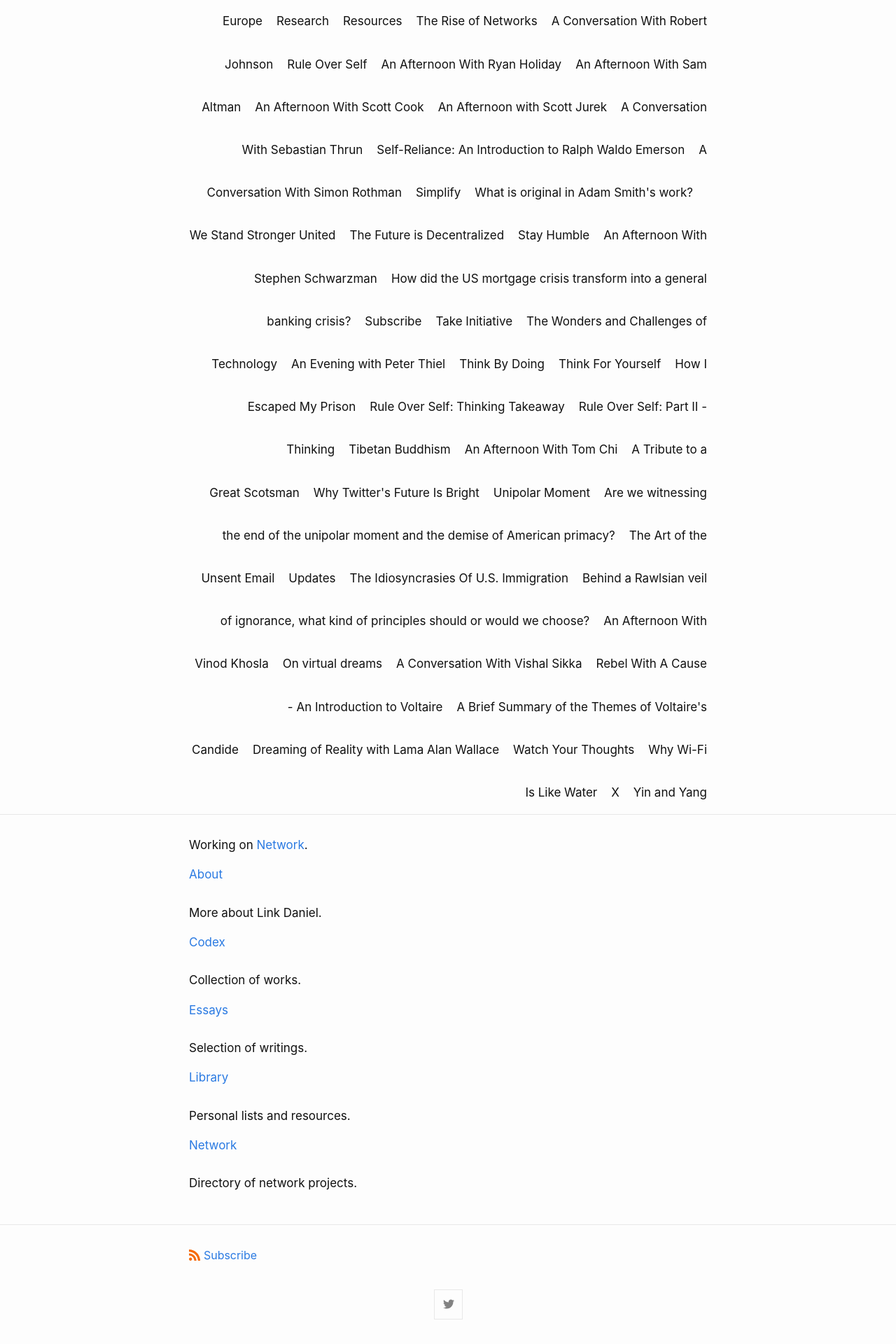
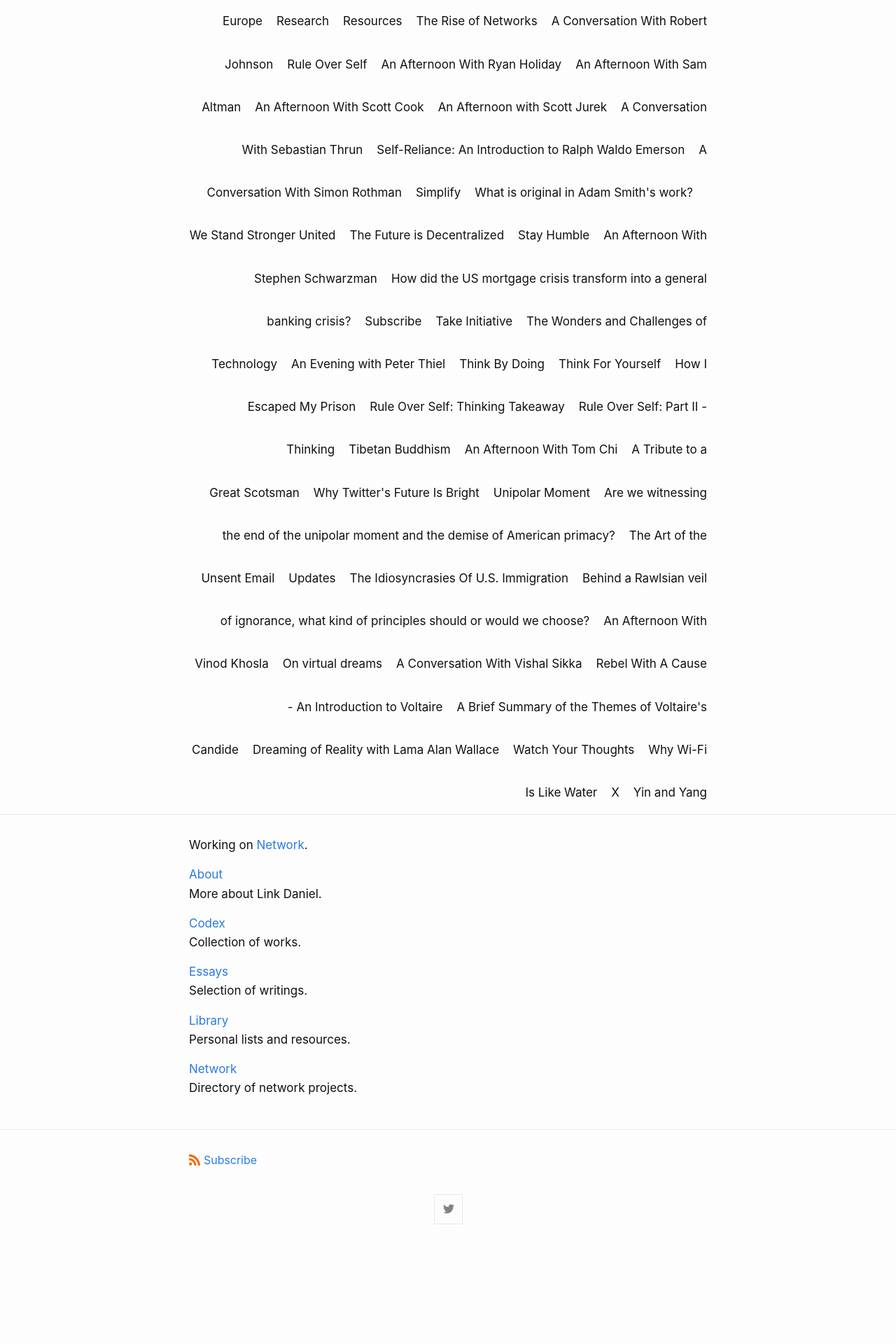
Before and after one commit to link-daniel/link.github.io, a Jekyll site: the page built from index.md, in a window 1280 px wide. Shown: the part 4044-5964 px from the top of the page at 70% size. Built offline with Jekyll 4.4.1, drawn with Linux system fonts in a browser that asks for light colours; after the commit the page ends 5828 px from its top, so only the background shows below that.

Commit message:
Update index.md

```diff
--- a/index.md
+++ b/index.md
@@ -11,26 +11,21 @@ layout: home
 Working on [Network](https://network.foundation).
 
 [About](/about)
-<br>
-<br>
+<br/>
 More about Link Daniel.
 
 [Codex](/codex)
-<br>
-<br>
+<br/>
 Collection of works.
 
 [Essays](/essays)
-<br>
-<br>
+<br/>
 Selection of writings.
 
 [Library](/library)
-<br>
-<br>
+<br/>
 Personal lists and resources.
 
 [Network](https://network.com.de)
-<br>
-<br>
+<br/>
 Directory of network projects.
```
